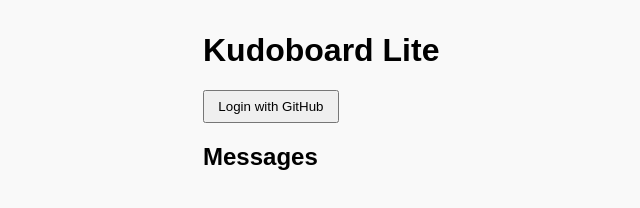
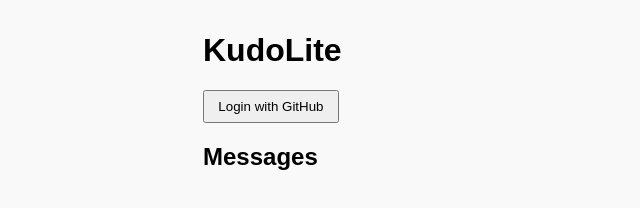
Before and after one commit to tstparis/KudoLite, a website: page index.html in a window 1280 px wide. Shown: the whole page, without its empty margins (137-777 px from the left). Drawn offline with Linux system fonts and the light colour scheme.

Commit message:
Update index.html

```diff
--- a/index.html
+++ b/index.html
@@ -2,12 +2,12 @@
 <html lang="en">
 <head>
     <meta charset="UTF-8">
-    <title>Kudoboard Lite</title>
+    <title>KudoLite</title>
     <link rel="stylesheet" href="static/css/style.css">
 </head>
 <body>
     <div id="app">
-        <h1>Kudoboard Lite</h1>
+        <h1>KudoLite</h1>
         <button id="login-btn">Login with GitHub</button>
         <div id="message-form" style="display:none;">
             <textarea id="message-input" placeholder="Leave your message here..."></textarea>
```
